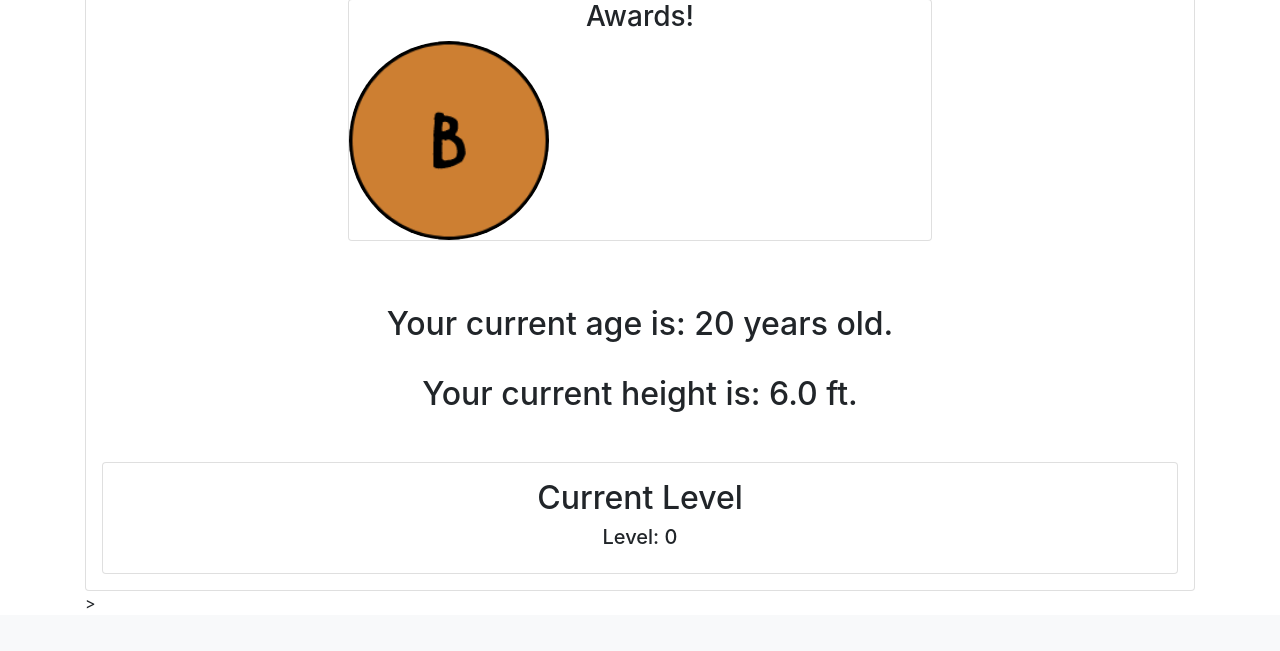
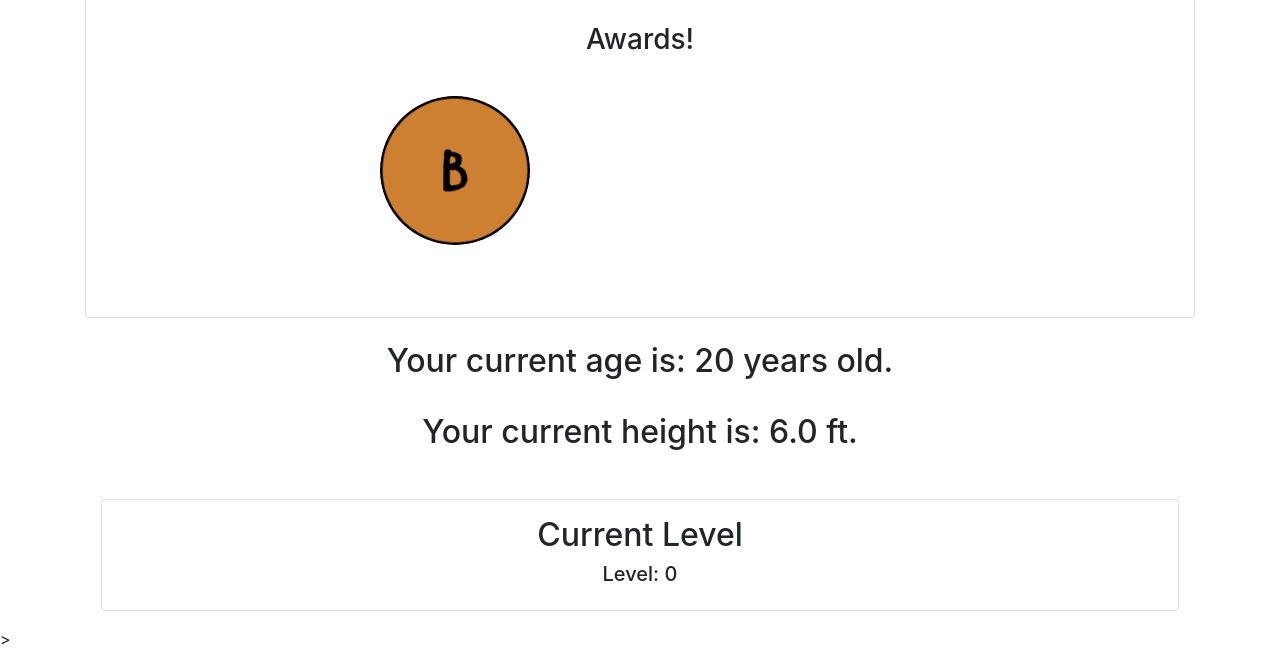
Before and after one commit to kimberlyvo21/Adv-Software-Project, a Django app: a page that uses social_app/templates/social_app/profile.html in a window 1280 px wide. Shown: the part 439-1090 px from the top of the page. Before the commit the page ends 1048 px from the top, so only its background shows below. Run offline with Django 3.2, Linux system fonts and the light colour scheme; data comes from the database, SQL or seed files in the repository; some libraries are stand-ins or nearby versions.

Commit message:
profile page changes

```diff
--- a/social_app/templates/social_app/profile.html
+++ b/social_app/templates/social_app/profile.html
@@ -43,7 +43,7 @@
 <body>
   <div class="container">
 
-    <div class="card ">
+    <div class="card">
       <h1 class="card-header" style="text-align:center">Welcome to your profile page, {{name}}!</h1>
       <div class="text-center">
       <div class="center">
@@ -52,24 +52,28 @@
             src="https://st3.depositphotos.com/13159112/17145/v/600/depositphotos_171453724-stock-illustration-default-avatar-profile-icon-grey.jpg">
           <!---<img src="Profile_Pic.jfif" class="rounded mx-auto d-block" alt="Practice Profile Pic">-->
         </div>
-         <div class = " card row">
-         <h3> Awards!</h3>
+        <br/>
+        <h3> Awards!</h3>
+         <div class = "row p-2">
+         <div class = "p-4">
         {% if level < 5%}
-        <img style="width: 200px; height: auto; object-fit: cover;border-radius: 50%;"
+        <img style="width: 150px; height: auto; object-fit: cover;border-radius: 50%;"
         src="{% static "images/B.png" %}">
         {% endif %}
         {% if 5 <= level and level < 10%}
-        <img style="width: 200px; height: auto; object-fit: cover;border-radius: 50%;"
+        <img style="width: 150px; height: auto; object-fit: cover;border-radius: 50%;"
         src="{% static "images/Silver.png" %}">
         {% endif %}
         {% if 10 <= level and level < 15%}
-        <img style="width: 200px; height: auto; object-fit: cover;border-radius: 50%;"
+        <img style="width: 150px; height: auto; object-fit: cover;border-radius: 50%;"
         src="{% static "images/G .png" %}">
         {% endif %}
         {% if 15 <= level %}
-        <img style="width: 200px; height: auto; object-fit: cover;border-radius: 50%;"
+        <img style="width: 150px; height: auto; object-fit: cover;border-radius: 50%;"
         src="{% static "images/D .png" %}">
         {% endif %}
+        </div>
+        </div>
        </div>
       </div>
     </div>
```
